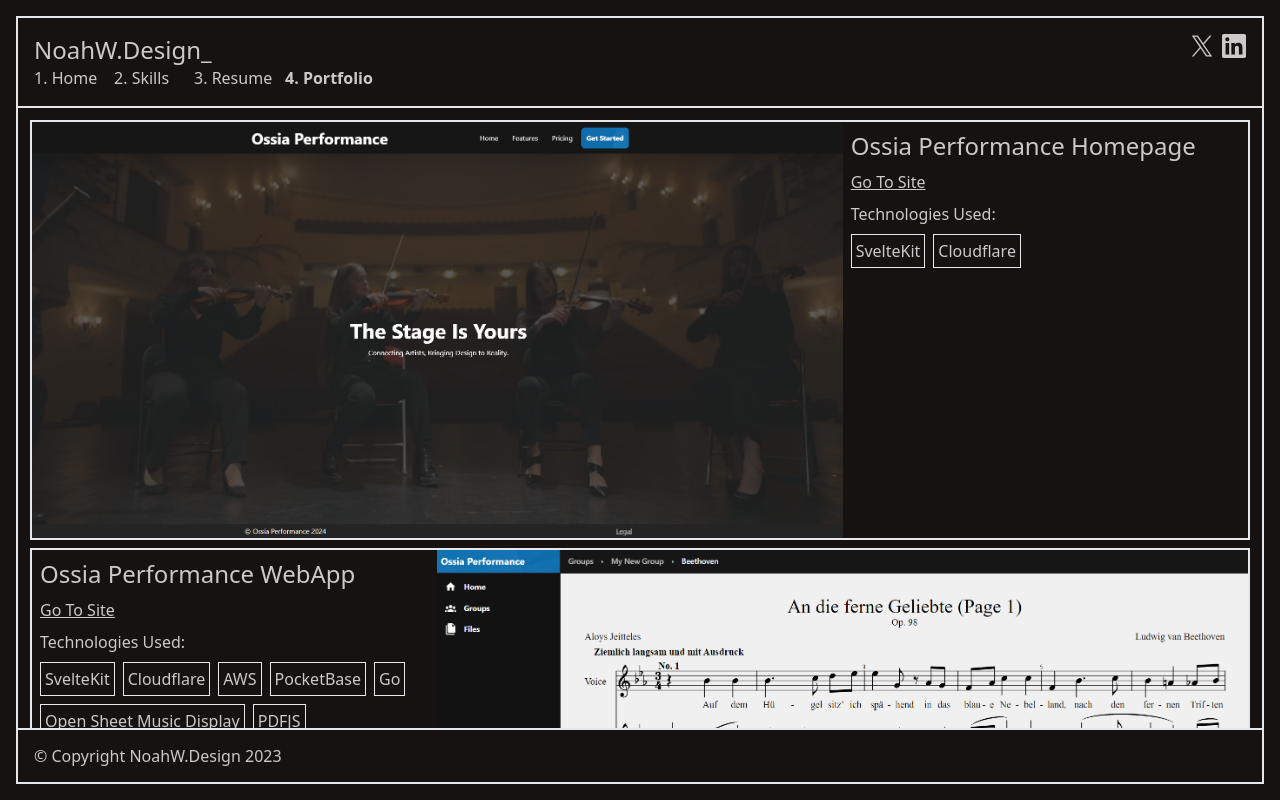
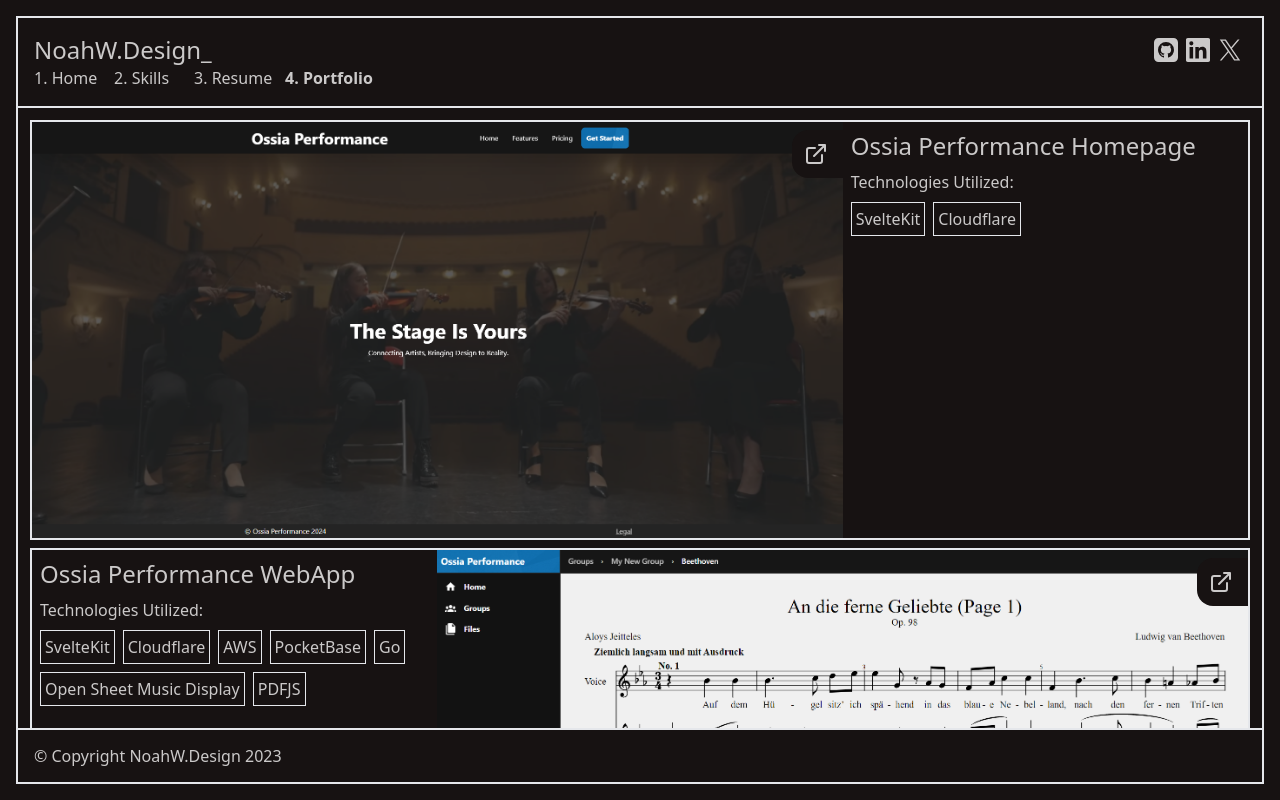
Before and after one commit to LuminareHQ/noahwdesign, a SvelteKit app: page /portfolio in a window 1280 px wide. Built offline with nearby package versions, Linux system fonts and the light colour scheme.

Commit message:
Updates to navigation, styling, and interactivity

```diff
--- a/src/lib/Navigation.svelte
+++ b/src/lib/Navigation.svelte
@@ -4,8 +4,8 @@
     const btn_classes = `btn join-item`
 </script>
 
-<div class="flex flex-row w-full items-center justify-center">
-    <div class="join">
+<div class="flex flex-row w-full items-center justify-center overflow-hidden">
+    <div class="w-full overflow-hidden">
         <a href="/" class={btn_classes} class:btn-neutral={$page.url.pathname === "/"}>Home</a>
         <a href="/about" class={btn_classes} class:btn-neutral={$page.url.pathname === "/about"}>About</a>
         <a href="/portfolio" class={btn_classes} class:btn-neutral={$page.url.pathname === "/portfolio"}>Portfolio</a>
--- a/src/lib/PortfolioItem.svelte
+++ b/src/lib/PortfolioItem.svelte
@@ -10,7 +10,7 @@
 
 <div class={`flex flex-col w-full mx-auto border-2 ${index % 2 === 0 ? "lg:flex-row" : "lg:flex-row-reverse"}`}>
     <div class="flex flex-col w-full lg:w-2/3 h-full">
-        <div class="flex flex-col relative h-full">
+        <a class="flex flex-col relative h-full overflow-hidden" href={link} target="_blank">
             {#if useImage}
                 <img src={imageSrc} class="object-contain h-full">
             {:else}
@@ -19,12 +19,19 @@
                 <iframe src={iframeSrc} frameborder="1" style="visibility:hidden;"
                         onload="this.style.visibility = 'visible';" class="flex h-full w-full bg-black"></iframe>
             {/if}
-        </div>
+            <div class="absolute overflow-hidden top-2 hover:right-0 -right-24 transition-all p-3 pr-5 bg-base-100 group rounded-l-2xl flex flex-row gap-4 ">
+                <svg xmlns="http://www.w3.org/2000/svg" width="24" height="24" viewBox="0 0 24 24">
+                    <path fill="none" stroke="currentColor" stroke-linecap="round" stroke-linejoin="round"
+                          stroke-width="2"
+                          d="M15 3h6v6m-11 5L21 3m-3 10v6a2 2 0 0 1-2 2H5a2 2 0 0 1-2-2V8a2 2 0 0 1 2-2h6"/>
+                </svg>
+                <p>Go To Site</p>
+            </div>
+        </a>
     </div>
     <div class="flex flex-col p-2 w-full lg:w-1/3 gap-2">
         <h2 class="text-2xl">{title}</h2>
-        <a href={link} target="_blank" class="link">Go To Site</a>
-        <p>Technologies Used:</p>
+        <p>Technologies Utilized:</p>
         <div class="flex flex-row flex-wrap gap-2">
             {#each technologies as technology}
                 <div class="p-1 border-[1px]">{technology}</div>
--- a/src/lib/TypedText.svelte
+++ b/src/lib/TypedText.svelte
@@ -15,7 +15,7 @@
 
     export let delayStart = 0
 
-
+    export let additionalText = ""
 
     onMount(() => {
         if (hideCursorBeforeStart) {
@@ -37,4 +37,4 @@
     }, delayStart)
 </script>
 
-{#each shownText as letter}{letter}{/each}{#if showCursor}{Cursor ? "_" : ""}{/if}
+{#each shownText as letter}{letter}{/each}{additionalText}{#if showCursor}{Cursor ? "_" : ""}{/if}
--- a/src/routes/+layout.svelte
+++ b/src/routes/+layout.svelte
@@ -13,17 +13,19 @@
     onMount(() => {
         loading = false
         addEventListener("keydown", (e) => {
-            if (e.key === "1") {
-                goto("/");
-            }
-            if (e.key === "2") {
-                goto("/skills");
-            }
-            if (e.key === "3") {
-                goto("/resume");
-            }
-            if (e.key === "4") {
-                goto("/portfolio");
+            switch (e.key) {
+                case "1":
+                    goto("/");
+                    break;
+                case "2":
+                    goto("/skills");
+                    break;
+                case "3":
+                    goto("/resume");
+                    break;
+                case "4":
+                    goto("/portfolio");
+                    break;
             }
         });
 
@@ -31,51 +33,65 @@
             showSlot = true
         }, 2600)
     })
+
+    let shiftPressed = false
+
+    let userInput = ""
 </script>
 
 <div class="flex w-full h-full p-4">
     {#if !loading}
         <div class="flex flex-col border-2 w-full h-full justify-between">
             <div class="flex flex-col w-full p-4">
-                <div class="flex flex-row w-full justify-between items-start  h-8">
+                <div class="flex flex-row w-full justify-between items-start h-8">
                     <h1 class="text-2xl text-left justify-start">
-                        <TypedText textToType="NoahW.Design" showCursor={true} timePerChar="100"/>
+                        <TypedText textToType="NoahW.Design" showCursor={true} additionalText={userInput}
+                                   timePerChar="100"/>
                     </h1>
-                    <div class="flex flex-row gap-2" class:hidden={!showSlot}>
-                        <a target="_blank" href="https://x.com/luminarehq">
+                    <div class="flex flex-row gap-2 overflow-hidden p-1">
+                        <a class="hover:-translate-y-1 transition-all" target="_blank" id="link-one"
+                           href="https://github.com/LuminareHQ">
+                            <svg xmlns="http://www.w3.org/2000/svg" width="24" height="24" viewBox="0 0 1536 1536">
+                                <path fill="currentColor"
+                                      d="M519 1072q4-6-3-13q-9-7-14-2q-4 6 3 13q9 7 14 2m-28-41q-5-7-12-4q-6 4 0 12q7 8 12 5q6-4 0-13m-41-40q2-4-5-8q-7-2-8 2q-3 5 4 8q8 2 9-2m21 23q2-1 1.5-4.5t-3.5-5.5q-6-7-10-3t1 11q6 6 11 2m86 75q2-7-9-11q-9-3-13 4q-2 7 9 11q9 3 13-4m42 3q0-8-12-8q-10 0-10 8t11 8t11-8m39-7q-2-7-13-5t-9 9q2 8 12 6t10-10m642-317q0-212-150-362T768 256T406 406T256 768q0 167 98 300.5T606 1254q18 3 26.5-5t8.5-20q0-52-1-95q-6 1-15.5 2.5t-35.5 2t-48-4t-43.5-20T468 1073q-23-59-57-74q-2-1-4.5-3.5l-8-8l-7-9.5l4-7.5L415 967q6 0 15 2t30 15.5t33 35.5q16 28 37.5 42t43.5 14t38-3.5t30-9.5q7-47 33-69q-49-6-86-18.5t-73-39t-55.5-76T441 741q0-79 53-137q-24-62 5-136q19-6 54.5 7.5T614 505l26 16q58-17 128-17t128 17q11-7 28.5-18t55.5-26t57-9q29 74 5 136q53 58 53 137q0 57-14 100.5t-35.5 70T992 956t-62.5 26t-68.5 12q35 31 35 95q0 40-.5 89t-.5 51q0 12 8.5 20t26.5 5q154-52 252-185.5t98-300.5m256-480v960q0 119-84.5 203.5T1248 1536H288q-119 0-203.5-84.5T0 1248V288Q0 169 84.5 84.5T288 0h960q119 0 203.5 84.5T1536 288"/>
+                            </svg>
+                        </a>
+                        <a class="hover:-translate-y-1 transition-all" target="_blank" id="link-two"
+                           href="https://linkedin.com/in/noah-weber-design">
+                            <svg xmlns="http://www.w3.org/2000/svg" width="24" height="24" viewBox="0 0 24 24">
+                                <path fill="currentColor"
+                                      d="M20.447 20.452h-3.554v-5.569c0-1.328-.027-3.037-1.852-3.037c-1.853 0-2.136 1.445-2.136 2.939v5.667H9.351V9h3.414v1.561h.046c.477-.9 1.637-1.85 3.37-1.85c3.601 0 4.267 2.37 4.267 5.455v6.286zM5.337 7.433a2.06 2.06 0 0 1-2.063-2.065a2.064 2.064 0 1 1 2.063 2.065m1.782 13.019H3.555V9h3.564zM22.225 0H1.771C.792 0 0 .774 0 1.729v20.542C0 23.227.792 24 1.771 24h20.451C23.2 24 24 23.227 24 22.271V1.729C24 .774 23.2 0 22.222 0z"/>
+                            </svg>
+                        </a>
+                        <a class="hover:-translate-y-1 transition-all" target="_blank" id="link-three"
+                           href="https://x.com/luminarehq">
                             <svg xmlns="http://www.w3.org/2000/svg" width="24" height="24" viewBox="0 0 16 16">
                                 <path fill="currentColor"
                                       d="M9.294 6.928L14.357 1h-1.2L8.762 6.147L5.25 1H1.2l5.31 7.784L1.2 15h1.2l4.642-5.436L10.751 15h4.05zM7.651 8.852l-.538-.775L2.832 1.91h1.843l3.454 4.977l.538.775l4.491 6.47h-1.843z"/>
                             </svg>
                         </a>
-                        <a target="_blank" href="https://linkedin.com/in/noah-weber-design">
-                            <svg xmlns="http://www.w3.org/2000/svg" width="24" height="24" viewBox="0 0 24 24">
-                                <path fill="currentColor"
-                                      d="M20.447 20.452h-3.554v-5.569c0-1.328-.027-3.037-1.852-3.037c-1.853 0-2.136 1.445-2.136 2.939v5.667H9.351V9h3.414v1.561h.046c.477-.9 1.637-1.85 3.37-1.85c3.601 0 4.267 2.37 4.267 5.455v6.286zM5.337 7.433a2.06 2.06 0 0 1-2.063-2.065a2.064 2.064 0 1 1 2.063 2.065m1.782 13.019H3.555V9h3.564zM22.225 0H1.771C.792 0 0 .774 0 1.729v20.542C0 23.227.792 24 1.771 24h20.451C23.2 24 24 23.227 24 22.271V1.729C24 .774 23.2 0 22.222 0z"/>
-                            </svg>
-                        </a>
                     </div>
                 </div>
-                <div class="flex flex-row w-full gap-4">
-                    <a href="/" class="h-6 hover:underline w-[64px] whitespace-nowrap"
+                <div class="flex flex-row flex-wrap w-full gap-x-4 gap-x-1">
+                    <a href="/" class="h-6 hover:scale-105 transition-all w-[64px] whitespace-nowrap"
                        class:font-bold={$page.url.pathname === "/"}>
                         <TypedText textToType="1. Home" showCursor={true} hideCursorBeforeStart={true}
                                    hideCursorOnEnd={true} timePerChar="50"
                                    delayStart="500"/>
                     </a>
-                    <a href="/skills" class="h-6 hover:underline w-[64px] whitespace-nowrap"
+                    <a href="/skills" class="h-6 hover:scale-105 transition-all w-[64px] whitespace-nowrap"
                        class:font-bold={$page.url.pathname === "/skills"}>
                         <TypedText textToType="2. Skills" showCursor={true} hideCursorBeforeStart={true}
                                    hideCursorOnEnd={true} timePerChar="50"
                                    delayStart="500"/>
                     </a>
-                    <a href="/resume" class="h-6 hover:underline w-[75px] whitespace-nowrap"
+                    <a href="/resume" class="h-6 hover:scale-105 transition-all w-[75px] whitespace-nowrap"
                        class:font-bold={$page.url.pathname === "/resume"}>
                         <TypedText textToType="3. Resume" showCursor={true} hideCursorBeforeStart={true}
                                    hideCursorOnEnd={true} timePerChar="50"
                                    delayStart="500"/>
                     </a>
-                    <a href="/portfolio" class="h-6 hover:underline w-[80px] whitespace-nowrap"
+                    <a href="/portfolio" class="h-6 hover:scale-105 transition-all w-[80px] whitespace-nowrap"
                        class:font-bold={$page.url.pathname === "/portfolio"}>
                         <TypedText textToType="4. Portfolio" showCursor={true} hideCursorBeforeStart={true}
                                    hideCursorOnEnd={true} timePerChar="50"
@@ -184,4 +200,63 @@
     ::-webkit-scrollbar-thumb:hover {
         background: #ddd;
     }
+
+    #link-one {
+        animation: forwards flyInOne 3s;
+    }
+
+    #link-two {
+
+        animation: forwards flyInTwo 3s;
+    }
+
+    #link-three {
+        animation: forwards flyInThree 3s;
+    }
+
+    @keyframes flyInOne {
+        0% {
+            translate: 0 40px;
+        }
+        60% {
+            translate: 0 40px;
+        }
+        80% {
+            translate: 0 0;
+        }
+        100% {
+            translate: 0 0;
+        }
+    }
+
+    @keyframes flyInTwo {
+        0% {
+            translate: 0 40px;
+        }
+        65% {
+            translate: 0 40px;
+        }
+        85% {
+            translate: 0 0;
+        }
+        100% {
+            translate: 0 0;
+        }
+    }
+
+    @keyframes flyInThree {
+        0% {
+            translate: 0 40px;
+        }
+        70% {
+            translate: 0 40px;
+        }
+        90% {
+            translate: 0 0;
+        }
+        100% {
+            translate: 0 0;
+        }
+    }
+
 </style>
--- a/src/routes/+page.svelte
+++ b/src/routes/+page.svelte
@@ -5,10 +5,23 @@
 
     <div class="flex flex-col w-full h-full relative overflow-hidden">
         <!--Prevent Interaction with the Iframe-->
-        <a href="https://ossiaperformance.com" class="flex flex-col w-full h-full relative overflow-hidden">
-            <img src="/ossia-performance-homepage.png" alt="" class="flex w-full h-full object-cover">
+        <a href="https://ossiaperformance.com" target="_blank" class="flex flex-col w-full h-full relative overflow-hidden ">
+            <img src="/ossia-performance-homepage.png" alt="" class="flex w-full h-full object-cover lg:opacity-0 opacity-100 transition-opacity absolute top-0 bottom-0 right-0 left-0">
+            <div class="absolute overflow-hidden top-2 hover:right-0 -right-24 transition-all p-3 pr-5 bg-base-100 group rounded-l-2xl flex flex-row gap-4 z-20">
+                <svg xmlns="http://www.w3.org/2000/svg" width="24" height="24" viewBox="0 0 24 24">
+                    <path fill="none" stroke="currentColor" stroke-linecap="round" stroke-linejoin="round"
+                          stroke-width="2"
+                          d="M15 3h6v6m-11 5L21 3m-3 10v6a2 2 0 0 1-2 2H5a2 2 0 0 1-2-2V8a2 2 0 0 1 2-2h6"/>
+                </svg>
+                <p class="text-white">Go To Site</p>
+            </div>
+            <div class="flex w-full h-full relative max-lg:opacity-0 opacity-100 transition-opacity">
+                <div class="top-0 right-0 bottom-0 left-0 -z-10 absolute max-lg:opacity-0 opacity-100 transition-opacity"></div>
+                <div class="max-lg:opacity-0 opacity-100 transition-opacity flex w-full h-full -z-50">
+                    <iframe src="https://ossiaperformance.com" frameborder="1" style="visibility:hidden;"
+                            onload="this.style.visibility = 'visible';" class="flex w-full h-full bg-black -z-20"></iframe>
+                </div>
+            </div>
         </a>
-        <!--        <div class="top-0 right-0 bottom-0 left-0 z-10 absolute"></div>-->
-        <!--        <iframe src="https://ossiaperformance.com" frameborder="1" style="visibility:hidden;" onload="this.style.visibility = 'visible';" class="flex w-full h-full bg-black"></iframe>-->
     </div>
 </div>
--- a/src/routes/resume/+page.svelte
+++ b/src/routes/resume/+page.svelte
@@ -44,8 +44,8 @@
                 header="Post Tools"
                 location=""
                 title=" Custom Cambrio Post Tooling"
-                dates="August 2018 - May 2022"
-                description="Bachelor of Science in Digital Media and Design with a focus on Interactive Development (Web, Desktop, VR/Game Development)"/>
+                dates=""
+                description="Developed custom tooling that streamlines Post analysis and automates problem identification, resulting in reduced turnaround time and increased accuracy and efficiency."/>
     </div>
     <div class="flex flex-col w-full gap-4">
         <h2 class="text-2xl font-bold">Skills</h2>
```
